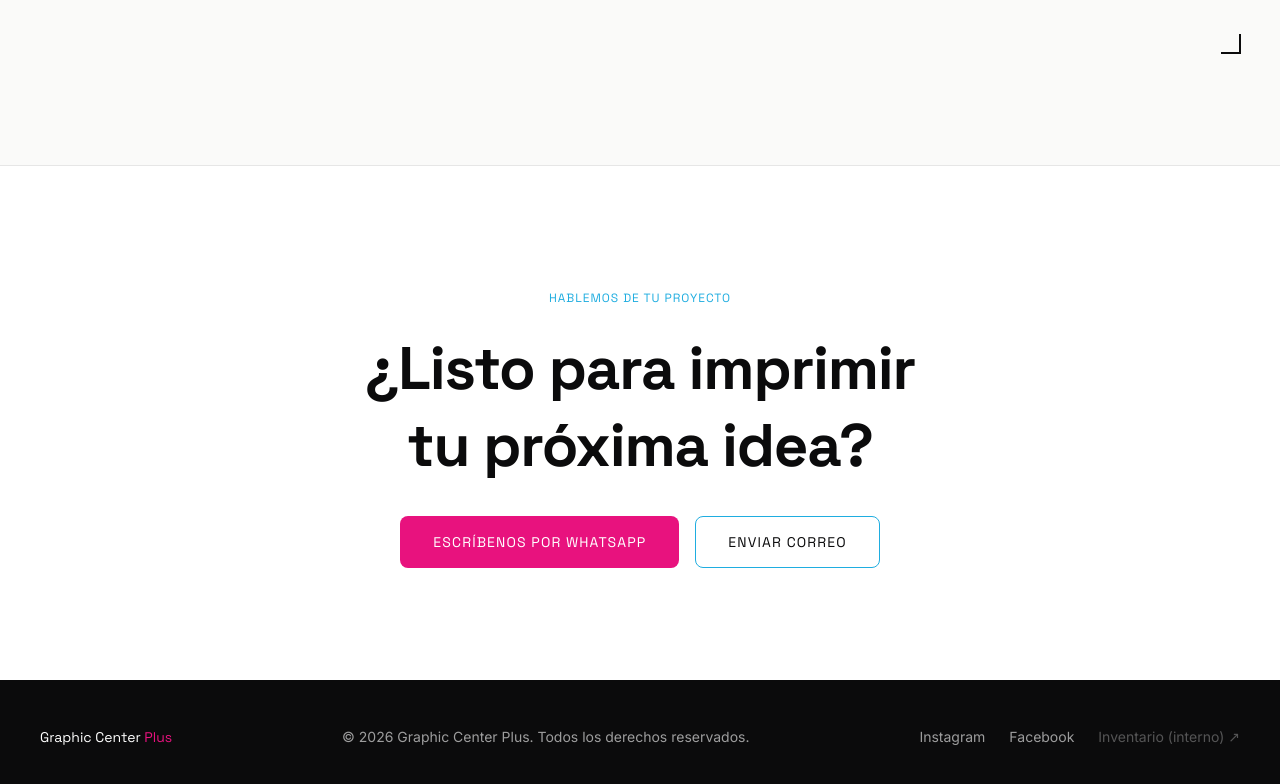
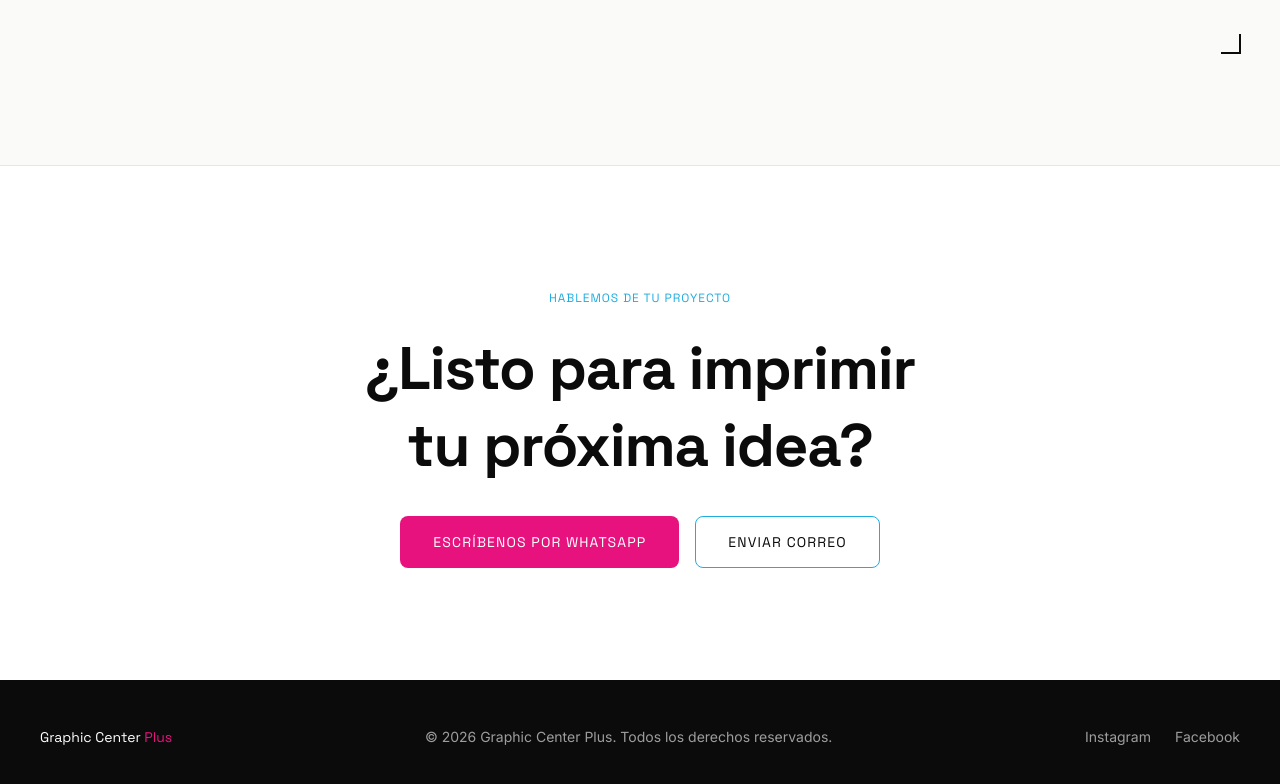
Before and after one commit to Javi-29/Graphic-Center, a plain HTML site: page index.html in a window 1280 px wide. Shown: the part 3383-4167 px from the top of the page. Drawn offline with Linux system fonts and the light colour scheme.

Commit message:
fix: remove internal inventory link from footer

```diff
--- a/index.html
+++ b/index.html
@@ -176,7 +176,6 @@
     <div class="footer-social">
       <a href="https://www.instagram.com/graphiccenterdavid" target="_blank">Instagram</a>
       <a href="#">Facebook</a>
-      <a href="http://192.168.158.128:4000" style="opacity:0.5;" title="Acceso interno — solo dentro de la wifi del taller">Inventario (interno) ↗</a>
     </div>
   </div>
 </footer>
```
